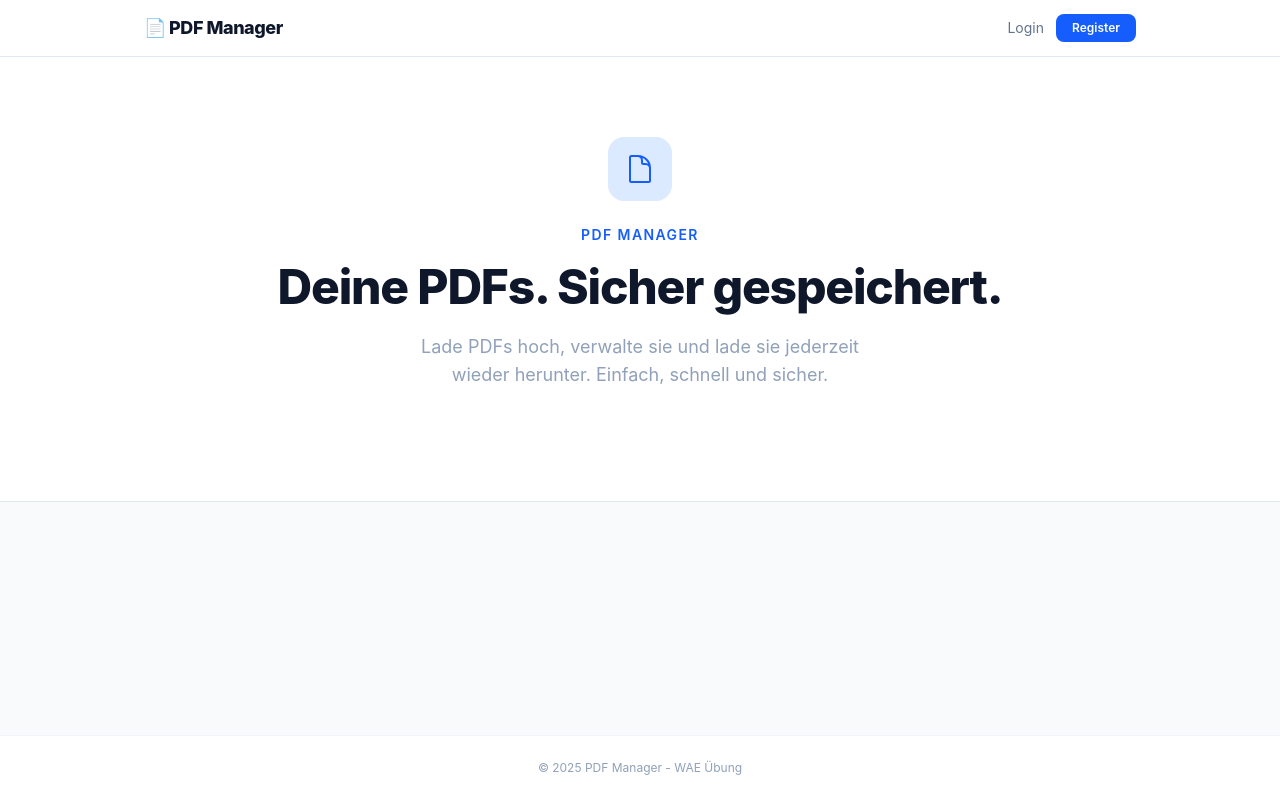
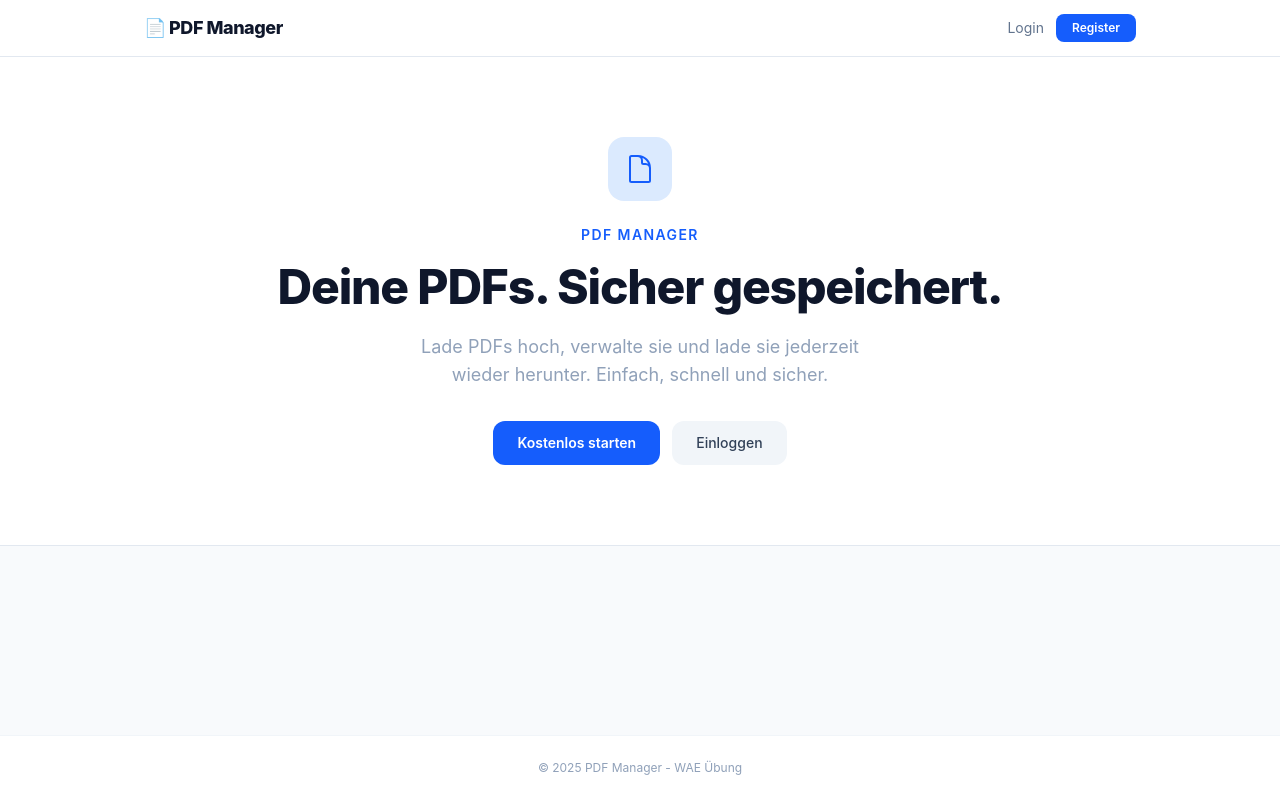
Before and after one commit to ajsmuh/PDF-Management, a SvelteKit app: page / in a window 1280 px wide. Built offline with nearby package versions, Linux system fonts and the light colour scheme; no server answers.

Commit message:
add dynamic authentication buttons to hero

```diff
--- a/src/routes/+page.svelte
+++ b/src/routes/+page.svelte
@@ -20,5 +20,23 @@
             Lade PDFs hoch, verwalte sie und lade sie jederzeit wieder herunter.
             Einfach, schnell und sicher.
         </p>
+
+        <div class="flex gap-3 justify-center">
+            {#if data.user}
+                <a href="/upload"
+                   class="bg-blue-600 hover:bg-blue-700 text-white font-semibold px-6 py-3 rounded-xl transition-colors text-sm">
+                    Zu meinen PDFs
+                </a>
+            {:else}
+                <a href="/register"
+                   class="bg-blue-600 hover:bg-blue-700 text-white font-semibold px-6 py-3 rounded-xl transition-colors text-sm">
+                    Kostenlos starten
+                </a>
+                <a href="/login"
+                   class="bg-slate-100 hover:bg-slate-200 text-slate-700 font-medium px-6 py-3 rounded-xl transition-colors text-sm">
+                    Einloggen
+                </a>
+            {/if}
+        </div>
     </div>
 </section>
```
